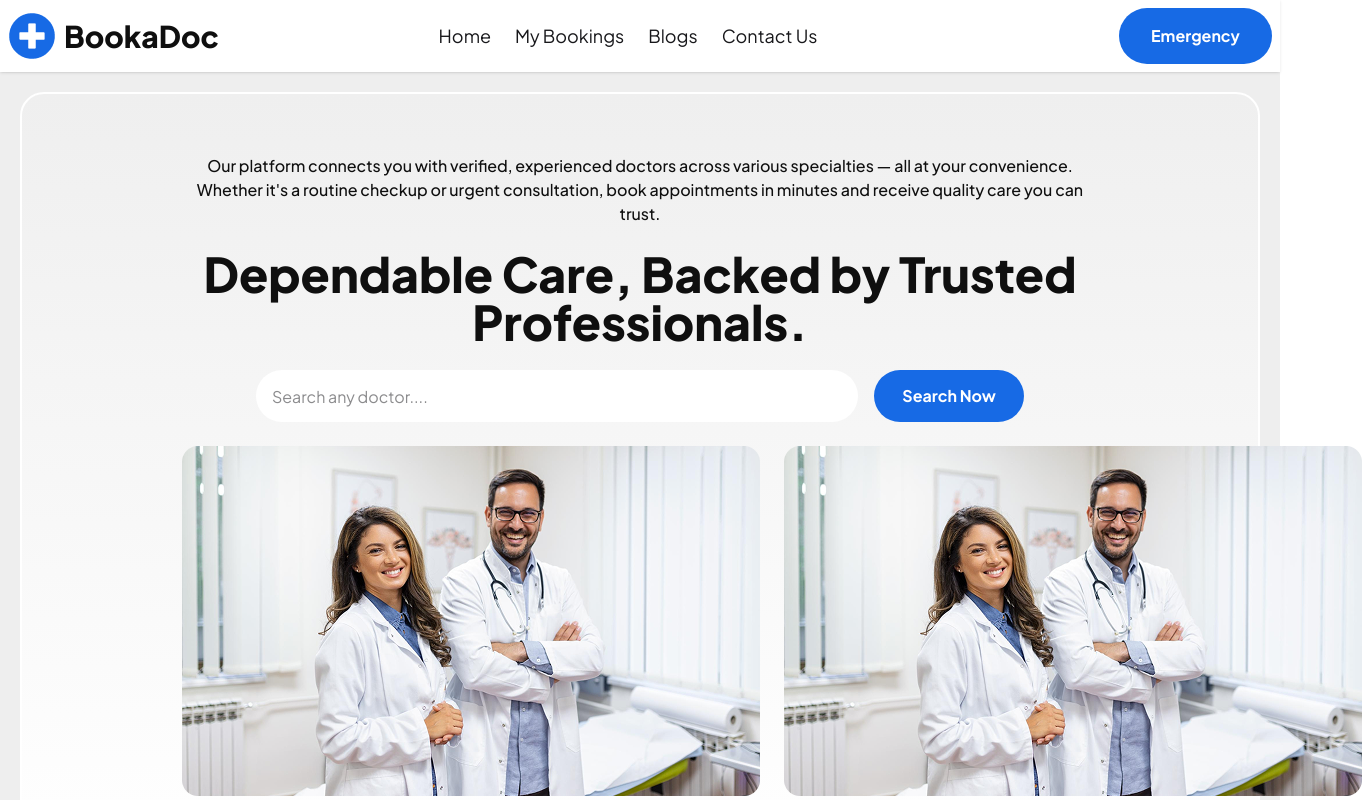
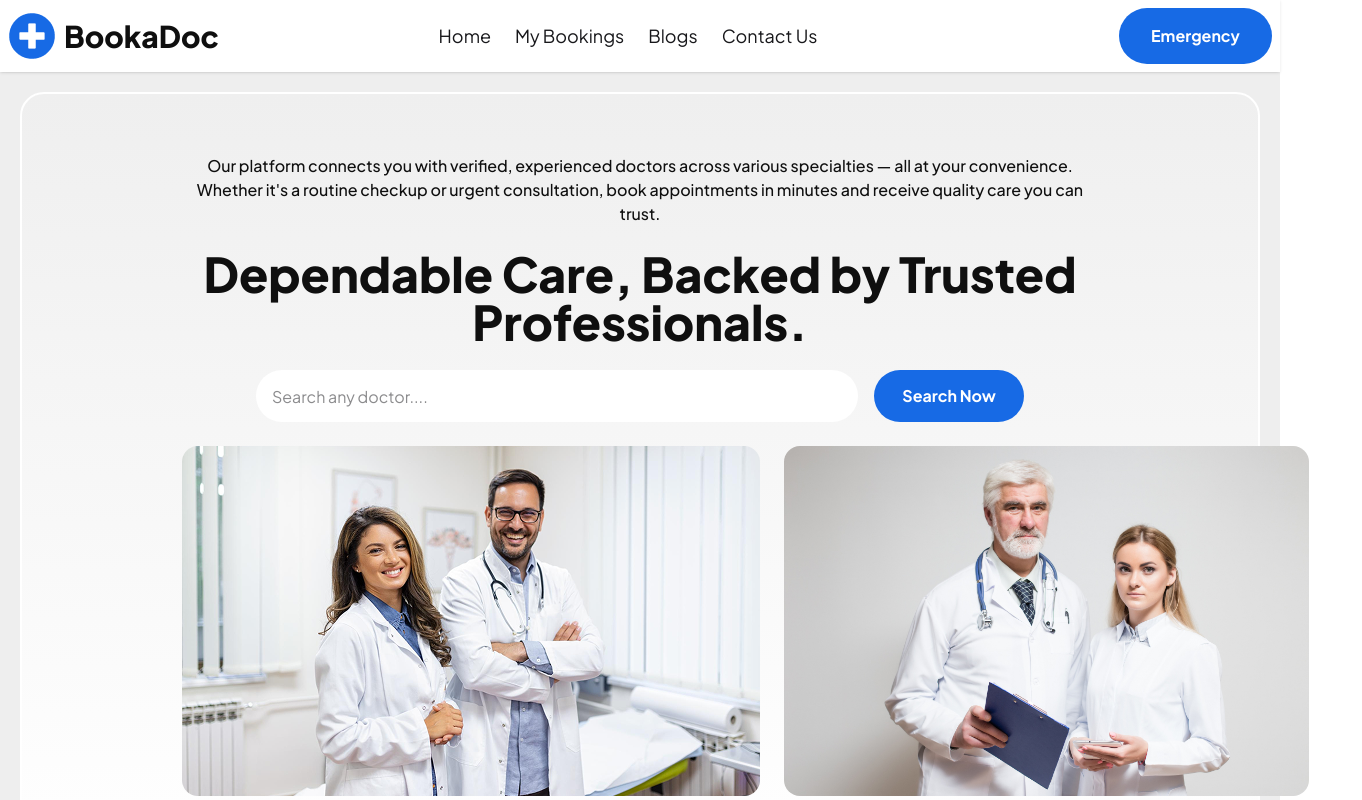
Before and after one commit to Al-Amin018555/BookaDoc, a React (Vite) app: page / in a window 1280 px wide. Shown: the top 800 px of the page, 1362 px wide, since content can reach past the window. Built offline with nearby package versions, Linux system fonts and the light colour scheme.

Commit message:
banner image changed

```diff
--- a/src/components/Banner/Banner.jsx
+++ b/src/components/Banner/Banner.jsx
@@ -1,4 +1,5 @@
-import bannerImg from '../../assets/banner-img-1.png'
+import bannerImg1 from '../../assets/banner-img-1.png'
+import bannerImg2 from '../../assets/banner-img-2.jpg'
 const Banner = () => {
     return (
         <div className="hero h-auto flex flex-col lg:h-[750px]">
@@ -17,9 +18,9 @@ const Banner = () => {
 
                     </div>
                     <div className='flex flex-col lg:flex-row gap-6 mt-6'>
-                        <img className='object-contain' src={bannerImg} alt="" />
-                        <img className='object-contain' src={bannerImg} alt="" />
-                        {/* <img src={bannerImg} alt="" /> */}
+                        <img className='object-contain' src={bannerImg1} alt="" />
+                        <img className='w-[578px] h-[350px] rounded-2xl'  src={bannerImg2} alt="" />
+
                     </div>
                 </div>
             </div>
```
Also changed, not shown: src/assets/banner-img-2.jpg (added).
